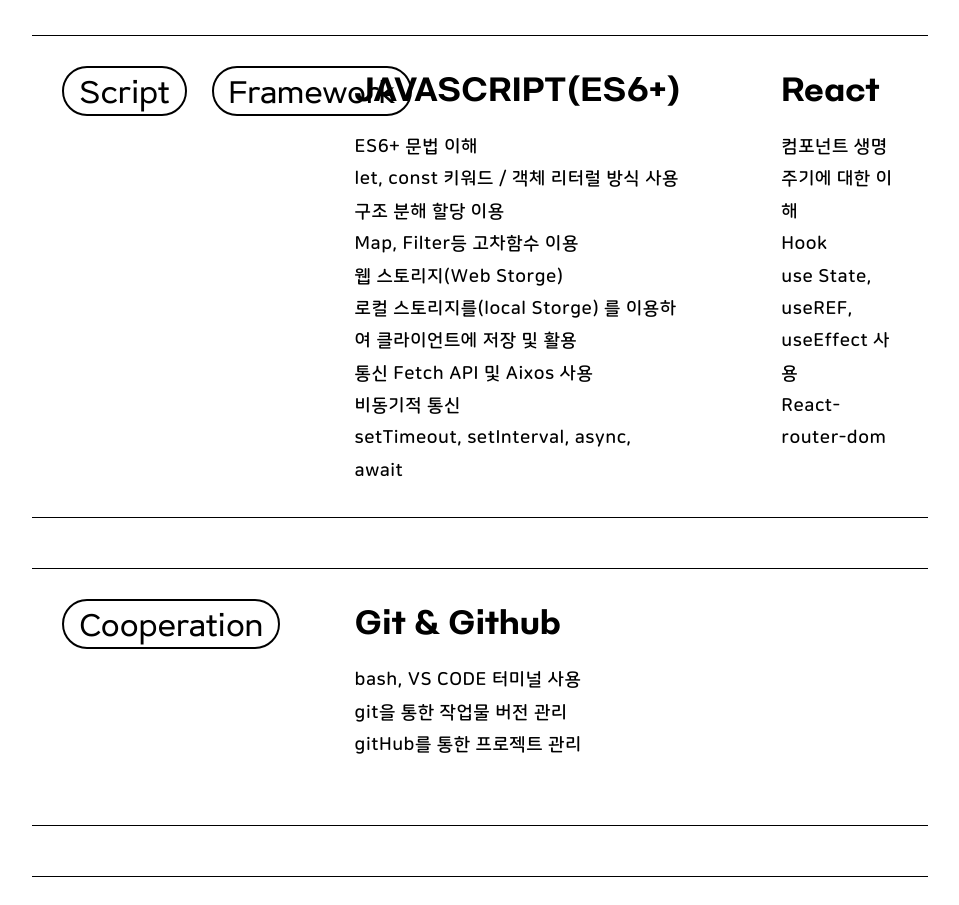
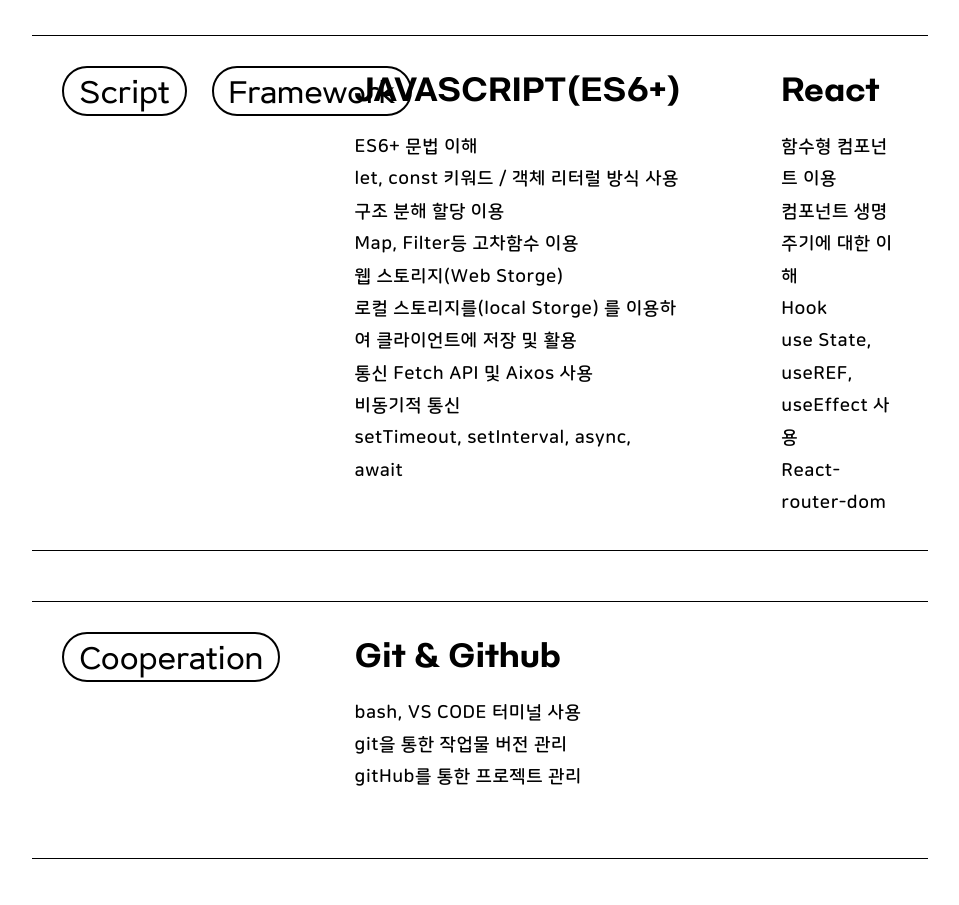
Before and after one commit to ThioKDG/ThioKDGportfolio, a React (Create React App) app: page / in a window 1280 px wide. Shown: the part 3480-4385 px from the top of the page, without its empty margins (160-1119 px from the left). Built offline with nearby package versions, Linux system fonts and the light colour scheme.

Commit message:
1115 리액트부분 문구추가

```diff
--- a/src/components/Skill.js
+++ b/src/components/Skill.js
@@ -49,6 +49,7 @@
             <article className="techIntro">
               <h3 className="techTit">React</h3>
               <ul className="techInfo">
+                <li>함수형 컴포넌트 이용</li>
                 <li>컴포넌트 생명주기에 대한 이해</li>
                 <li>Hook</li>
                 <li>use State, useREF, useEffect 사용</li>
```
